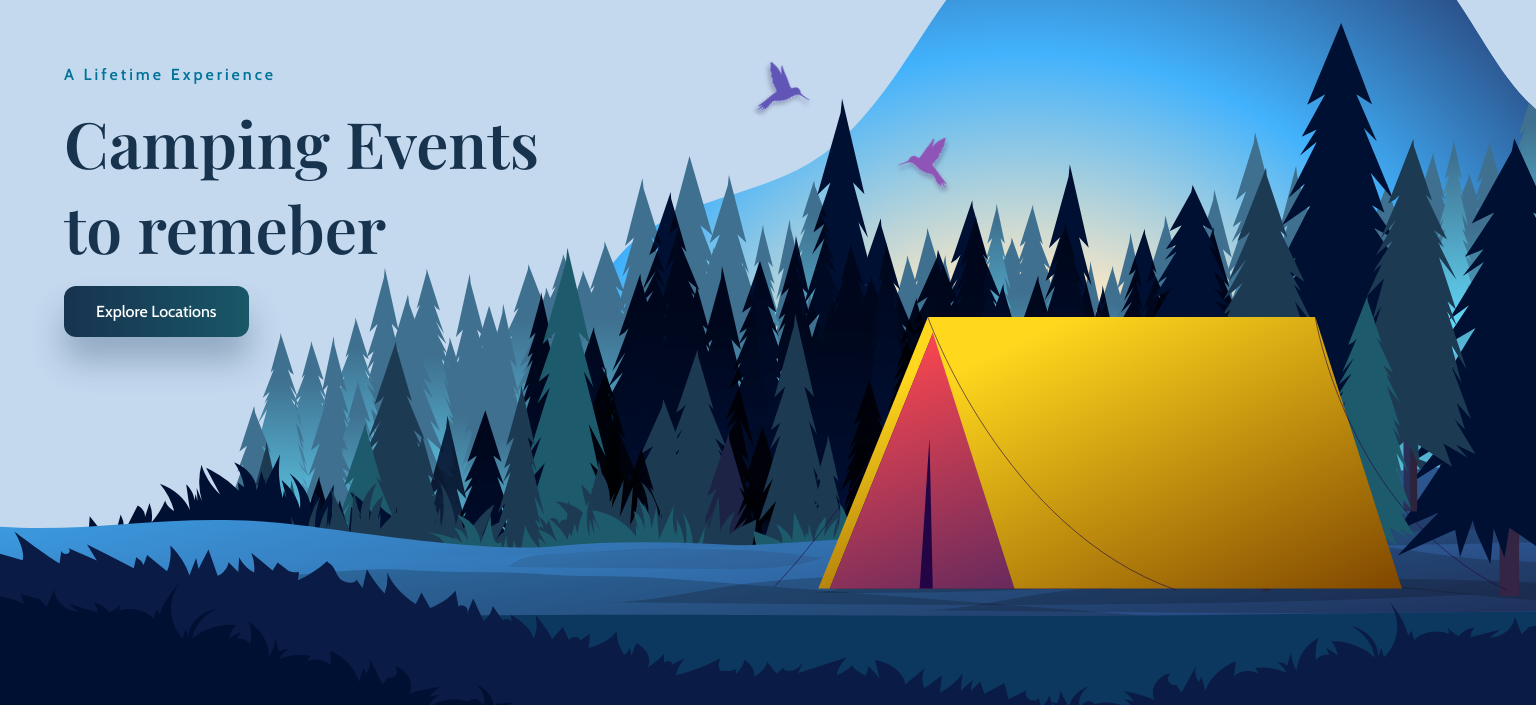
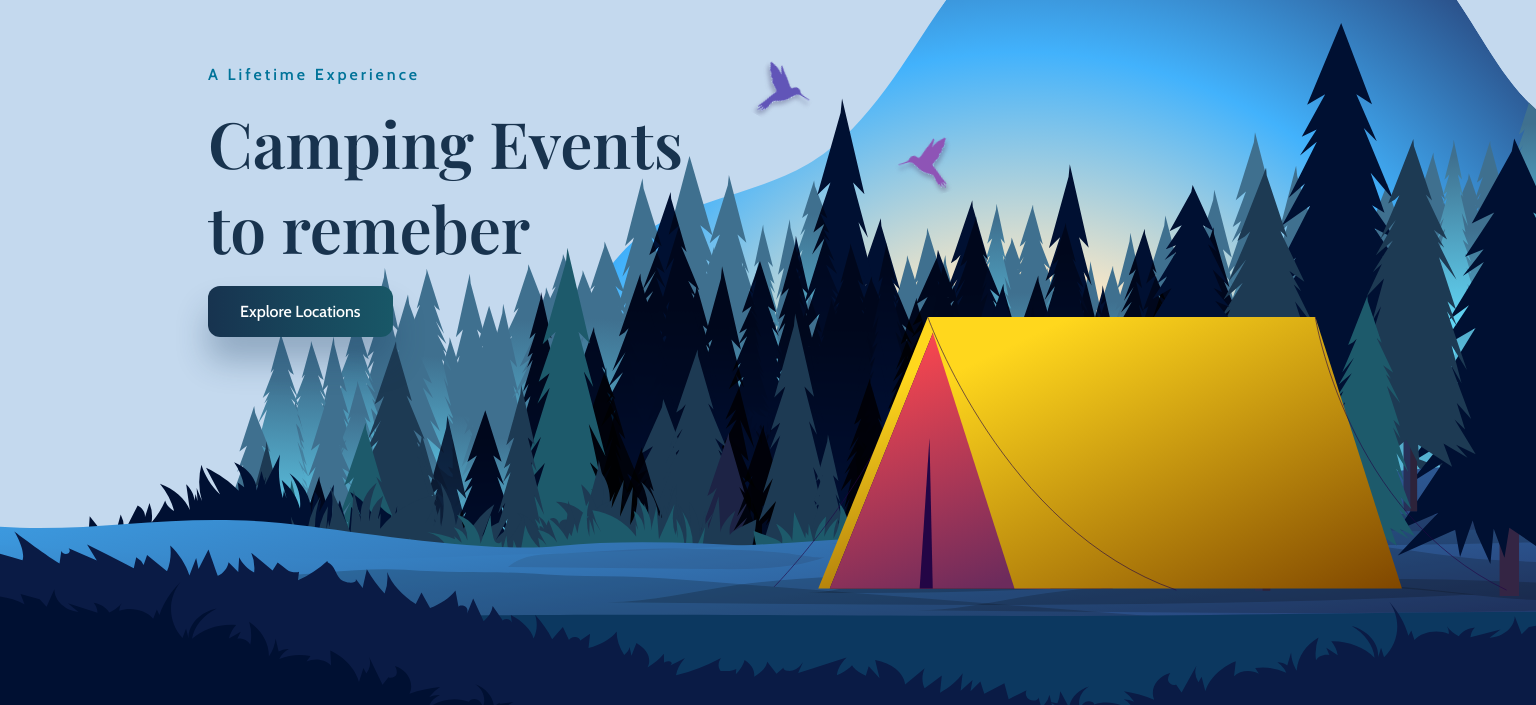
Before and after one commit to Amirali-Khamseh/Camping-tours-responsive-design, a plain HTML site: page index.html in a window 1536 px wide. Shown: the part 95-800 px from the top of the page. Drawn offline with nearby package versions, Linux system fonts and the light colour scheme.

Commit message:
One small bug fixed with regards to mobile devices media query.

```diff
--- a/styles/style.css
+++ b/styles/style.css
@@ -273,6 +273,7 @@ img {
     .home-title {
         font-size: 2rem;
     }
+
 }
 
 /*For larger devices than 305*/
@@ -386,12 +387,7 @@ img {
     }
 
 
-    .home-data {
 
-
-        transform: translateY(-8rem);
-        transform: translateX(-9rem);
-    }
 
     .home-container {
         height: 100vh;
```
